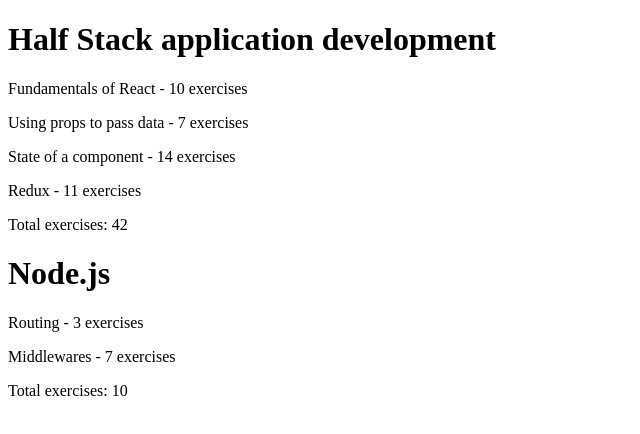
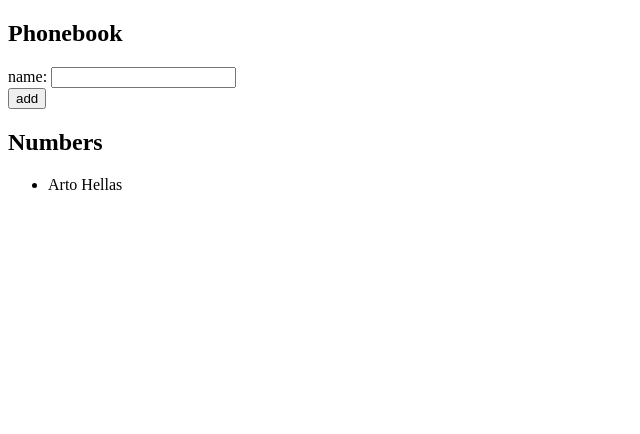
Before and after one commit to jesusbloise/Parte-1-Fullstackopen-, a React (Vite) app: page / in a window 1280 px wide. Shown: the top 434 px of the page, without its empty margins (0-640 px from the left). Built offline with nearby package versions, Linux system fonts and the light colour scheme.

Commit message:
ejercicio 2.6 listo hasta un nuevo proyecto que guarda personas y las agrega a una lista

```diff
--- a/src/App.jsx
+++ b/src/App.jsx
@@ -1,65 +1,41 @@
-import React from 'react';
-import Course from './components/Course';
+import { useState } from 'react';
 
 const App = () => {
-  const courses = [
-    {
-      name: 'Half Stack application development',
-      id: 1,
-      parts: [
-        {
-          name: 'Fundamentals of React',
-          exercises: 10,
-          id: 1
-        },
-        {
-          name: 'Using props to pass data',
-          exercises: 7,
-          id: 2
-        },
-        {
-          name: 'State of a component',
-          exercises: 14,
-          id: 3
-        },
-        {
-          name: 'Redux',
-          exercises: 11,
-          id: 4
-        }
-      ]
-    },
-    {
-      name: 'Node.js',
-      id: 2,
-      parts: [
-        {
-          name: 'Routing',
-          exercises: 3,
-          id: 1
-        },
-        {
-          name: 'Middlewares',
-          exercises: 7,
-          id: 2
-        }
-      ]
+  const [persons, setPersons] = useState([{ name: 'Arto Hellas' }]);
+  const [newName, setNewName] = useState('');
+
+  const handleNameChange = (event) => {
+    setNewName(event.target.value);
+  };
+
+  const addPerson = (event) => {
+    event.preventDefault();
+    if (persons.some(person => person.name === newName)) {
+      alert(`${newName} is already added to phonebook`);
+      return;
     }
-  ];
+    const newPerson = { name: newName };
+    setPersons(persons.concat(newPerson));
+    setNewName('');
+  };
 
   return (
     <div>
-      <Courses courses={courses} />
-    </div>
-  );
-};
-
-const Courses = ({ courses }) => {
-  return (
-    <div>
-      {courses.map(course => (
-        <Course key={course.id} course={course} />
-      ))}
+      <h2>Phonebook</h2>
+      <form onSubmit={addPerson}>
+        <div>
+          name: <input value={newName} onChange={handleNameChange} />
+        </div>
+        <div>
+          <button type="submit">add</button>
+        </div>
+      </form>
+      <h2>Numbers</h2>
+      <ul>
+        {persons.map(person => (
+          <li key={person.name}>{person.name}</li>
+        ))}
+      </ul>
     </div>
   );
 };
--- a/src/main.jsx
+++ b/src/main.jsx
@@ -1,35 +1,35 @@
+// import ReactDOM from 'react-dom/client'
+
+// import App from './App'
+
+// ReactDOM.createRoot(document.getElementById('root')).render(<App />)
+//map
+import React from 'react'
 import ReactDOM from 'react-dom/client'
 
 import App from './App'
 
-ReactDOM.createRoot(document.getElementById('root')).render(<App />)
-//map
-// import React from 'react'
-// import ReactDOM from 'react-dom/client'
+const notes = [
+  {
+    id: 1,
+    content: 'HTML is easy',
+    important: true
+  },
+  {
+    id: 2,
+    content: 'Browser can execute only JavaScript',
+    important: false
+  },
+  {
+    id: 3,
+    content: 'GET and POST are the most important methods of HTTP protocol',
+    important: true
+  }
+]
+const result = notes.map(note => note.id)
+console.log(result)
 
-// import App from './App'
-
-// const notes = [
-//   {
-//     id: 1,
-//     content: 'HTML is easy',
-//     important: true
-//   },
-//   {
-//     id: 2,
-//     content: 'Browser can execute only JavaScript',
-//     important: false
-//   },
-//   {
-//     id: 3,
-//     content: 'GET and POST are the most important methods of HTTP protocol',
-//     important: true
-//   }
-// ]
-// const result = notes.map(note => note.id)
-// console.log(result)
-
-// ReactDOM.createRoot(document.getElementById('root')).render(
-//   <App notes={notes} />
-// )
+ReactDOM.createRoot(document.getElementById('root')).render(
+  <App notes={notes} />
+)
 //hasta aqui
```
